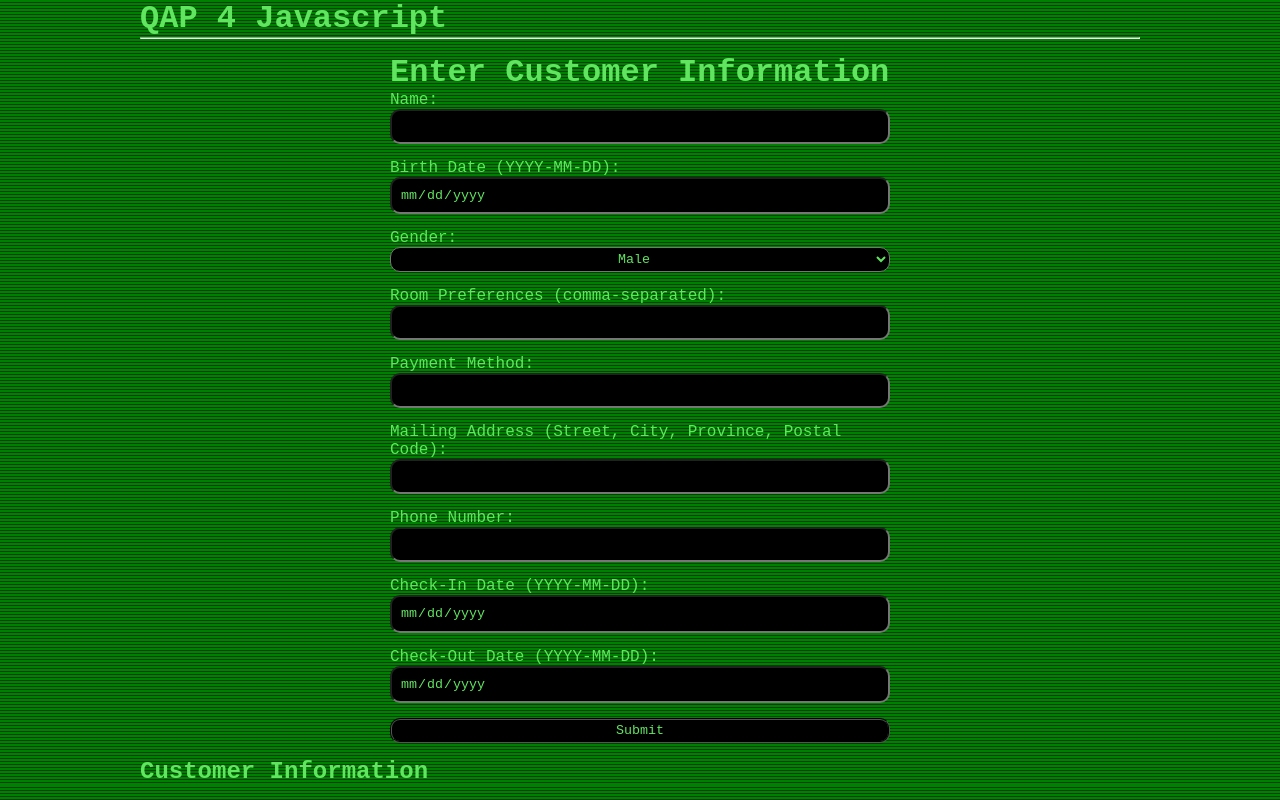
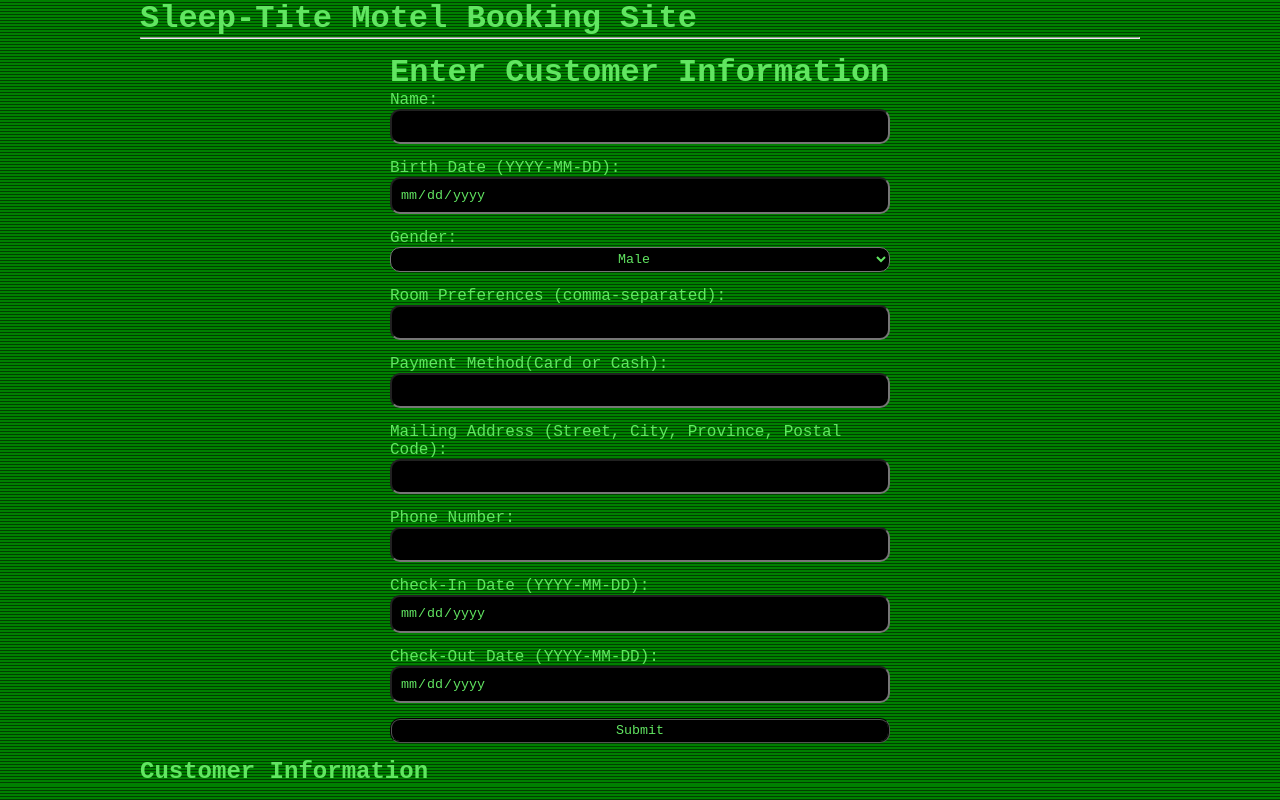
Before and after one commit to 007snoop/QAP-4, a plain HTML site: page QAP Javascript/index.html in a window 1280 px wide. Drawn offline with Linux system fonts and the light colour scheme.

Commit message:
final commit (project finished)

```diff
--- a/QAP Javascript/index.html
+++ b/QAP Javascript/index.html
@@ -3,12 +3,12 @@
 	<head>
 		<meta charset="UTF-8" />
 		<meta name="viewport" content="width=device-width, initial-scale=1.0" />
-		<title>QAP 4 Javascript</title>
+		<title>Sleep-tite Motel</title>
 		<link rel="stylesheet" href="styles.css" />
 	</head>
 	<body class="scanLines">
 		<header>
-			<h1 class="qapTitle">QAP 4 Javascript</h1>
+			<h1 class="qapTitle">Sleep-Tite Motel Booking Site</h1>
 		</header>
 		<nav>
 			<hr />
@@ -45,7 +45,7 @@
 					</div>
 
 					<div class="form-group">
-						<label for="paymentMethod">Payment Method:</label>
+						<label for="paymentMethod">Payment Method(Card or Cash):</label>
 						<input type="text" id="paymentMethod" required />
 					</div>
 
--- a/QAP Javascript/script.js
+++ b/QAP Javascript/script.js
@@ -11,8 +11,7 @@ class Customer {
       this.checkOutDate = new Date(checkOutDate);
     }
 
-    // Method to calculate age
-    getAge() {
+    getAge(age) {
       const today = new Date();
       let age = today.getFullYear() - this.birthDate.getFullYear();
       const monthDiff = today.getMonth() - this.birthDate.getMonth();
@@ -22,14 +21,12 @@ class Customer {
       return age;
     }
 
-    // Method to calculate duration of stay
     getStayDuration() {
       const duration = this.checkOutDate - this.checkInDate;
       const days = Math.ceil(duration / (1000 * 60 * 60 * 24)); // Convert milliseconds to days
       return days;
     }
 
-    // Method to create a descriptive string
     getDescription() {
       return `
         Customer Name: ${this.name}<br>
@@ -46,11 +43,9 @@ class Customer {
     }
   }
 
-  // Function to handle form submission
   function handleFormSubmit(event) {
     event.preventDefault();
 
-    // Get values from form
     const name = document.getElementById('name').value;
     const birthDate = document.getElementById('birthDate').value;
     const gender = document.getElementById('gender').value;
@@ -68,7 +63,7 @@ class Customer {
       postalCode: mailingAddress[3].trim()
     };
 
-    // Create Customer object
+    // customer object
     const customer = new Customer(
       name,
       birthDate,
@@ -81,7 +76,7 @@ class Customer {
       checkOutDate
     );
 
-    // Display customer information
+    // display customer information
     document.getElementById('customer-info').innerHTML = customer.getDescription();
   }
 
```
